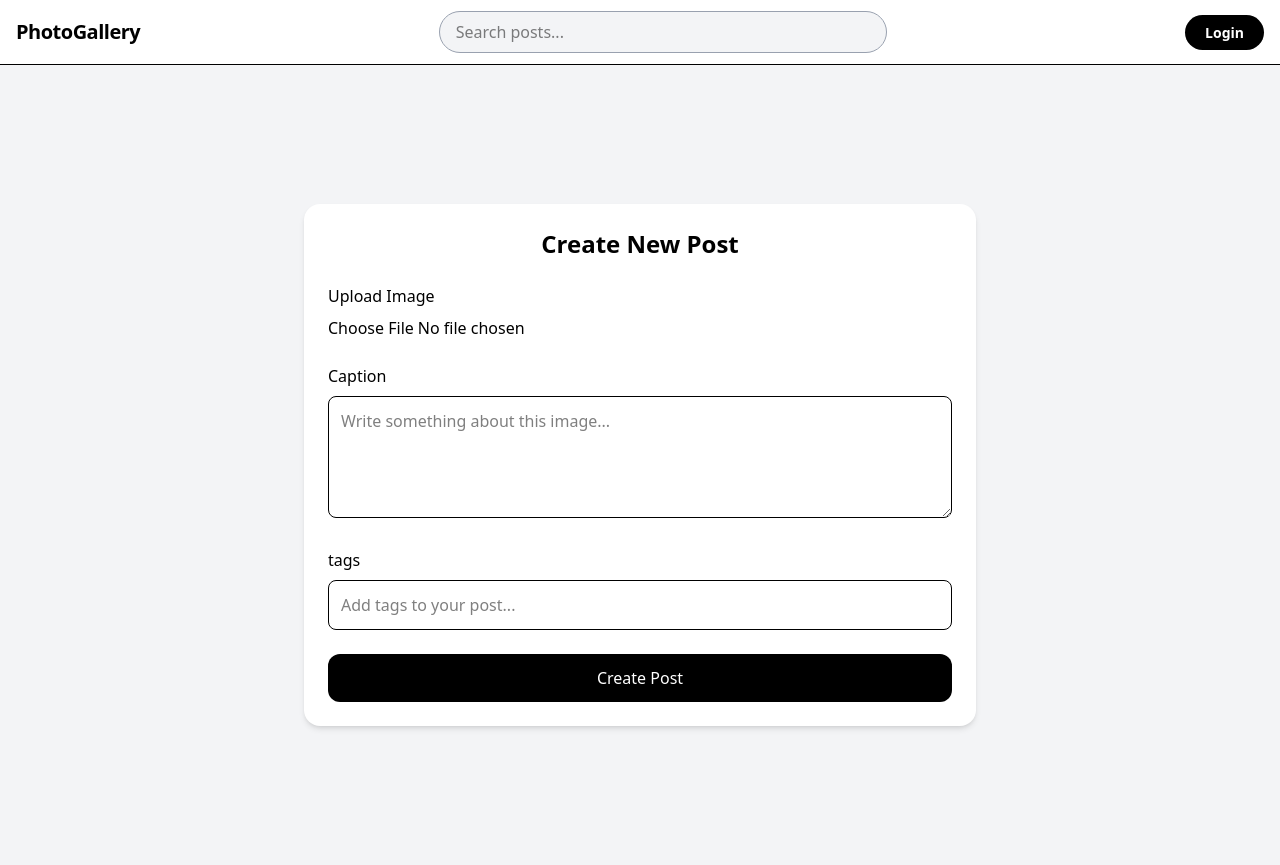
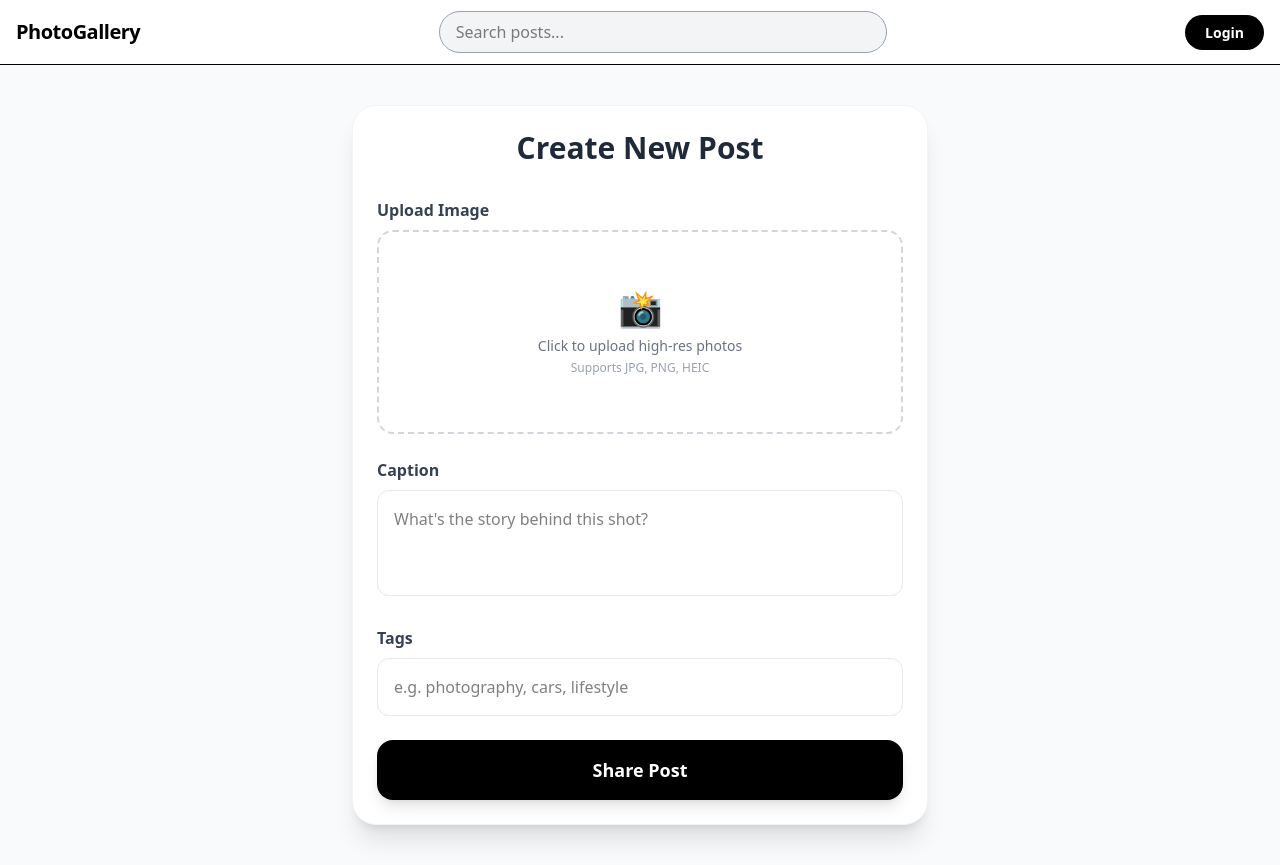
Before and after one commit to raajraghuwanshi/full_stack_photos_web, a Next.js app: page /createpost in a window 1280 px wide. Built offline with nearby package versions, Linux system fonts and the light colour scheme; no server answers.

Commit message:
fix iamges releted issuse

```diff
--- a/package.json
+++ b/package.json
@@ -13,6 +13,7 @@
     "@tanstack/react-query": "^5.90.21",
     "@tanstack/react-query-devtools": "^5.91.3",
     "axios": "^1.13.6",
+    "browser-image-compression": "^2.0.2",
     "dotenv": "^17.4.0",
     "jsonwebtoken": "^9.0.3",
     "lucide-react": "^0.575.0",
--- a/src/app/createpost/page.jsx
+++ b/src/app/createpost/page.jsx
@@ -1,9 +1,10 @@
 "use client";
 
 import { useState } from "react";
-import { useCreatePost} from "../../hooks/usePost";
+import { useCreatePost } from "../../hooks/usePost";
 import { useRouter } from "next/navigation";
 import toast from "react-hot-toast";
+import imageCompression from "browser-image-compression"; // Import the library
 
 export default function CreatePostPage() {
   const router = useRouter();
@@ -13,13 +14,41 @@ export default function CreatePostPage() {
   const [preview, setPreview] = useState(null);
   const [caption, setCaption] = useState("");
   const [tags, setTags] = useState("");
+  const [isCompressing, setIsCompressing] = useState(false);
 
-  const handleImageChange = (e) => {
+  const handleImageChange = async (e) => {
     const file = e.target.files[0];
     if (!file) return;
 
-    setImage(file);
+    // Show immediate preview for better UX
     setPreview(URL.createObjectURL(file));
+    setIsCompressing(true);
+
+    // Compression Options
+    const options = {
+      maxSizeMB: 1,            // Target max size 1MB
+      maxWidthOrHeight: 1920,  // Resizes 8160px down to 1920px
+      useWebWorker: true,
+      initialQuality: 0.8,
+    };
+
+    try {
+      const compressedFile = await imageCompression(file, options);
+
+      // ImageKit works better if the file has a standard name/extension
+      const finalFile = new File([compressedFile], file.name, {
+        type: compressedFile.type,
+      });
+
+      setImage(finalFile);
+      console.log(`Original: ${(file.size / 1024 / 1024).toFixed(2)}MB`);
+      console.log(`Compressed: ${(finalFile.size / 1024 / 1024).toFixed(2)}MB`);
+    } catch (error) {
+      console.error("Compression Error:", error);
+      toast.error("Failed to process image. Try a different one.");
+    } finally {
+      setIsCompressing(false);
+    }
   };
 
   const handleSubmit = (e) => {
@@ -40,76 +69,100 @@ export default function CreatePostPage() {
         toast.success("Post created successfully 🚀");
         router.push("/");
       },
+      onError: (err) => {
+        toast.error(err?.response?.data?.message || "Something went wrong");
+      }
     });
   };
 
   return (
-    <div className="min-h-screen bg-gray-100 flex items-center justify-center p-6">
-      <div className="bg-white rounded-2xl shadow-md p-6 w-full max-w-2xl">
-        <h2 className="text-2xl font-bold mb-6 text-center">
+    <div className="min-h-screen bg-gray-50 flex items-center justify-center p-4 sm:p-6">
+      <div className="bg-white rounded-3xl shadow-xl p-6 w-full max-w-xl border border-gray-100">
+        <h2 className="text-3xl font-extrabold mb-8 text-center text-gray-800">
           Create New Post
         </h2>
 
         <form onSubmit={handleSubmit} className="space-y-6">
-          {/* Image Upload */}
-          <div>
-            <label className="block mb-2 font-medium">
+          {/* Image Upload Area */}
+          <div className="relative">
+            <label className="block mb-2 font-semibold text-gray-700">
               Upload Image
             </label>
 
-            <input
-              type="file"
-              accept="image/*"
-              onChange={handleImageChange}
-              className="w-full"
+            <div className={`relative border-2 border-dashed rounded-2xl p-4 transition-all ${preview ? 'border-transparent bg-gray-50' : 'border-gray-300 hover:border-black'}`}>
+              <input
+                type="file"
+                accept="image/*"
+                onChange={handleImageChange}
+                className="absolute inset-0 w-full h-full opacity-0 cursor-pointer z-10"
+              />
+
+              {!preview ? (
+                <div className="text-center py-10">
+                  <span className="text-4xl">📸</span>
+                  <p className="mt-2 text-sm text-gray-500 font-medium">Click to upload high-res photos</p>
+                  <p className="text-xs text-gray-400 mt-1">Supports JPG, PNG, HEIC</p>
+                </div>
+              ) : (
+                <div className="relative rounded-xl overflow-hidden group">
+                  <img
+                    src={preview}
+                    alt="Preview"
+                    className={`w-full aspect-square object-cover rounded-xl transition-opacity ${isCompressing ? 'opacity-40' : 'opacity-100'}`}
+                  />
+                  {isCompressing && (
+                    <div className="absolute inset-0 flex items-center justify-center">
+                      <div className="animate-spin rounded-full h-8 w-8 border-b-2 border-black"></div>
+                      <span className="ml-3 font-medium">Optimizing...</span>
+                    </div>
+                  )}
+                  <div className="absolute inset-0 bg-black bg-opacity-0 group-hover:bg-opacity-20 transition-all flex items-center justify-center">
+                    <span className="text-white opacity-0 group-hover:opacity-100 font-medium">Change Image</span>
+                  </div>
+                </div>
+              )}
+            </div>
+          </div>
+
+          {/* Caption */}
+          <div>
+            <label className="block mb-2 font-semibold text-gray-700">
+              Caption
+            </label>
+            <textarea
+              value={caption}
+              onChange={(e) => setCaption(e.target.value)}
+              placeholder="What's the story behind this shot?"
+              className="w-full border border-gray-200 p-4 rounded-xl focus:ring-2 focus:ring-black focus:outline-none transition-all resize-none"
+              rows={3}
             />
           </div>
 
-          {/* Preview */}
-          {preview && (
-            <div className="rounded-xl overflow-hidden">
-              <img
-                src={preview}
-                alt="Preview"
-                className="w-full object-cover rounded-xl"
-              />
-            </div>
-          )}
-
-          {/* Caption */}
+          {/* Tags */}
           <div>
-            <label className="block mb-2 font-medium">
-              Caption
-            </label>
-
-            <textarea
-              value={caption}
-              onChange={(e) => setCaption(e.target.value)}
-              placeholder="Write something about this image..."
-              className="w-full border p-3 rounded-lg"
-              rows={4}
-            />
-          </div>
-          <div>
-            <label className="block mb-2 font-medium">
-              tags
+            <label className="block mb-2 font-semibold text-gray-700">
+              Tags
             </label>
             <input
               value={tags}
               onChange={(e) => setTags(e.target.value)}
               type="text"
-              placeholder="Add tags to your post..."
-              className="w-full border p-3 rounded-lg"
+              placeholder="e.g. photography, cars, lifestyle"
+              className="w-full border border-gray-200 p-4 rounded-xl focus:ring-2 focus:ring-black focus:outline-none transition-all"
             />
           </div>
 
           {/* Submit Button */}
           <button
             type="submit"
-            disabled={isPending}
-            className="w-full bg-black text-white py-3 rounded-xl hover:opacity-80 transition"
+            disabled={isPending || isCompressing}
+            className={`w-full py-4 rounded-2xl font-bold text-lg transition-all ${
+              isPending || isCompressing
+              ? "bg-gray-300 cursor-not-allowed"
+              : "bg-black text-white hover:bg-gray-800 shadow-lg active:scale-[0.98]"
+            }`}
           >
-            {isPending ? "Uploading..." : "Create Post"}
+            {isPending ? "Sharing Post..." : isCompressing ? "Processing Image..." : "Share Post"}
           </button>
         </form>
       </div>
```
Also changed, not shown: src/lib/AxiosInstance.js (+0 -13 lines), 1 other file (tests, documents, lock files or other folders).
